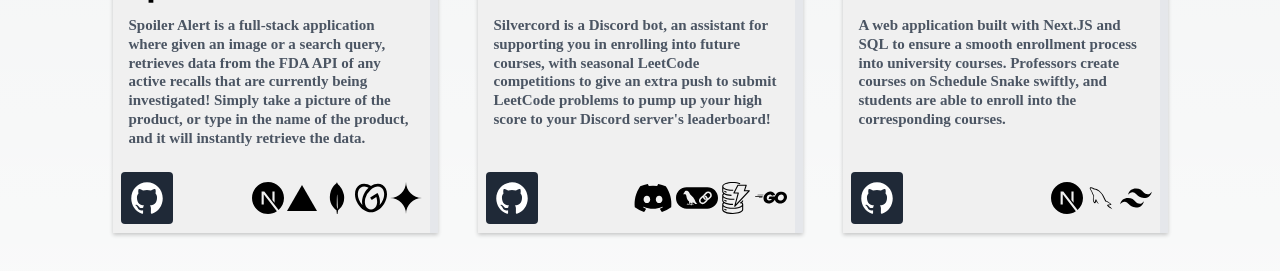
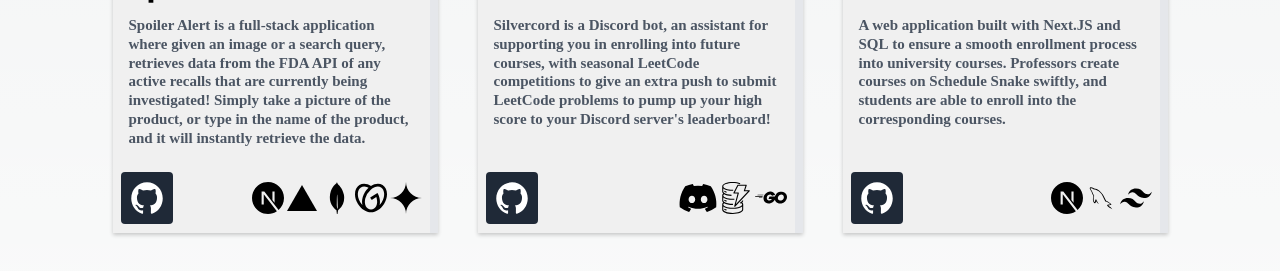
Before and after one commit to jaynopponep/portfolio, a Next.js app: page / in a window 1280 px wide. Shown: the part 2710-2981 px from the top of the page. Built offline with nearby package versions, Linux system fonts and the light colour scheme; a web font is replaced by a local one.

Commit message:
attempting to remove langchain to fix

```diff
--- a/src/components/Projects.tsx
+++ b/src/components/Projects.tsx
@@ -2,7 +2,7 @@ import React from "react";
 import { IoLogoGithub, IoLogoJavascript, IoLogoVercel } from "react-icons/io5";
 import { FaExternalLinkAlt, FaDiscord } from "react-icons/fa";
 import { FaGolang } from "react-icons/fa6";
-import { SiNextdotjs, SiPython, SiAmazondynamodb, SiLangchain, SiOpenai, SiMongodb, SiGodaddy, SiGooglegemini } from "react-icons/si";
+import { SiNextdotjs, SiPython, SiAmazondynamodb, SiOpenai, SiMongodb, SiGodaddy, SiGooglegemini } from "react-icons/si";
 import { RiTailwindCssFill } from "react-icons/ri";
 import { DiMysql } from "react-icons/di";
 
@@ -80,7 +80,7 @@ export default function Projects() {
             </a>
             <div className="flex flex-row space-x-[2.5px] mr-2">
               <FaDiscord className="w-[40px]"/>
-              <SiLangchain className="w-[42px]"/>
+              {/*<SiLangchain className="w-[42px]"/>*/}
               <SiAmazondynamodb className="w-[32px]"/>
               <FaGolang className="w-[32px]"/>
             </div>
```
